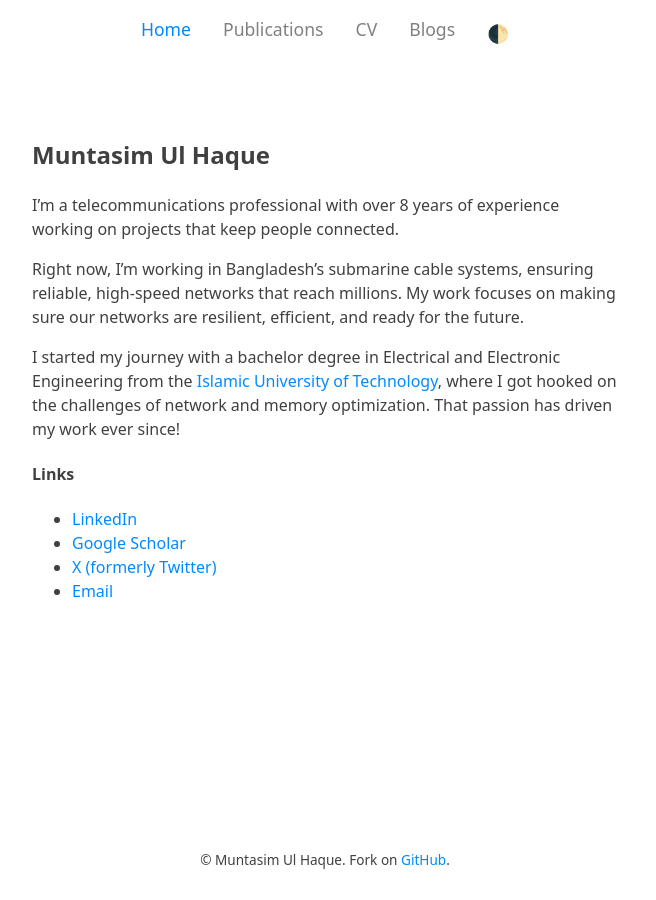
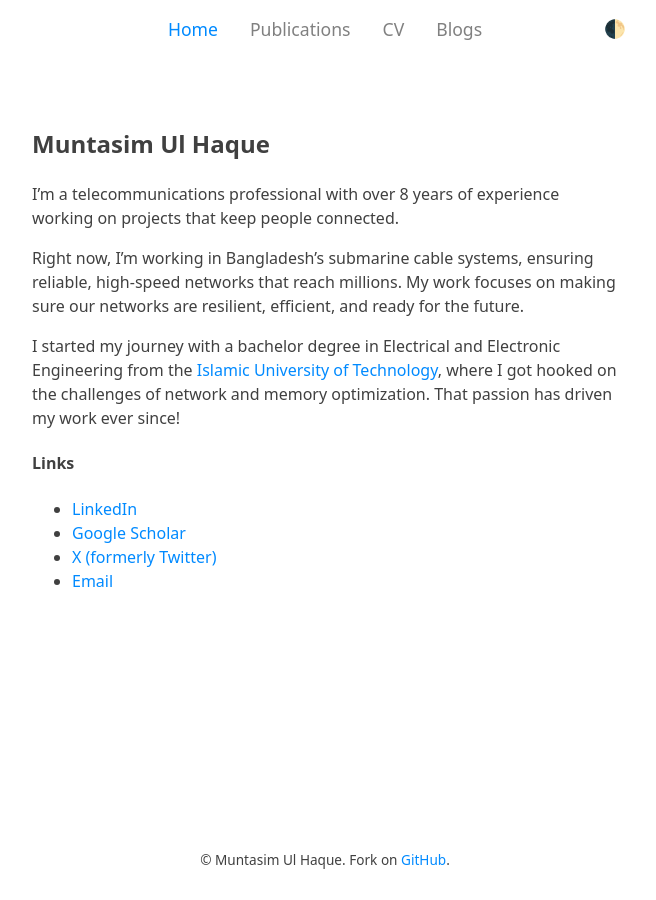
Before and after one commit to muntasimulhaque/muntasimulhaque.github.io, a Jekyll site: the page built from index.md, in a window 1280 px wide. Shown: the whole page, without its empty margins (315-971 px from the left). Built offline with Jekyll 4.4.1, drawn with Linux system fonts in a browser that asks for light colours; our own code applies the rules of GitHub Pages for plain Markdown files.

Commit message:
toggle to the top-right

```diff
--- a/_layouts/default.html
+++ b/_layouts/default.html
@@ -23,10 +23,8 @@
                        {% if page.url contains '/cv' %}aria-current="page"{% endif %}>CV</a></li>
                 <li><a href="{{ '/blog' | relative_url }}"
                        {% if page.url contains '/blog' %}aria-current="page"{% endif %}>Blogs</a></li>
-        <li>
+            </ul>
             <button id="theme-toggle" class="theme-toggle" aria-label="Toggle dark mode">🌓</button>
-        </li>
-    </ul>
         </nav>
     </header>
 
--- a/assets/css/main.css
+++ b/assets/css/main.css
@@ -19,7 +19,6 @@
     --navigation-menu-color: #808080;
 }
 
-/* Add these classes to enable theme toggle */
 :root[data-theme="dark"] {
     --primary-color: #E0E0E0;
     --background-color: #1A1A1A;
@@ -28,26 +27,6 @@
     --link-hover-color: #99CCFF;
     --selection-color: #1E3A8A;
     --navigation-menu-color: #A0A0A0;
-}
-
-.theme-toggle {
-    background: none;
-    border: none;
-    padding: 0.5rem;
-    cursor: pointer;
-    color: var(--navigation-menu-color);
-    font-size: 1.1em;
-    display: flex;
-    align-items: center;
-}
-
-.theme-toggle:hover {
-    color: var(--link-color);
-}
-
-.theme-toggle:focus {
-    outline: 2px solid var(--link-color);
-    outline-offset: 2px;
 }
 
 @media (prefers-color-scheme: dark) {
@@ -99,28 +78,11 @@ header {
     box-sizing: border-box;
 }
 
-a {
-    color: var(--link-color);
-    text-decoration: none;
-}
-
-a:hover {
-    color: var(--link-hover-color);
-    text-decoration: underline;
-}
-
-a:focus {
-    outline: 2px solid var(--link-color);
-    outline-offset: 2px;
-}
-
-a:visited {
-    color: var(--link-color);
-}
-
-::selection {
-    background-color: var(--selection-color);
-    color: var(--text-color);
+nav {
+    position: relative;
+    max-width: var(--max-content-width);
+    margin: 0 auto;
+    width: 100%;
 }
 
 nav ul {
@@ -131,6 +93,7 @@ nav ul {
     justify-content: center;
     flex-wrap: wrap;
     gap: 1rem;
+    position: relative;
 }
 
 nav li {
@@ -156,6 +119,55 @@ nav a:visited {
 nav a:hover {
     color: var(--link-color);
     text-decoration: none;
+}
+
+.theme-toggle {
+    position: absolute;
+    right: 0;
+    top: 50%;
+    transform: translateY(-50%);
+    background: none;
+    border: none;
+    padding: 0.5rem;
+    cursor: pointer;
+    color: var(--navigation-menu-color);
+    font-size: 1.1em;
+    display: flex;
+    align-items: center;
+    margin-right: 1rem;
+}
+
+.theme-toggle:hover {
+    color: var(--link-color);
+}
+
+.theme-toggle:focus {
+    outline: 2px solid var(--link-color);
+    outline-offset: 2px;
+}
+
+a {
+    color: var(--link-color);
+    text-decoration: none;
+}
+
+a:hover {
+    color: var(--link-hover-color);
+    text-decoration: underline;
+}
+
+a:focus {
+    outline: 2px solid var(--link-color);
+    outline-offset: 2px;
+}
+
+a:visited {
+    color: var(--link-color);
+}
+
+::selection {
+    background-color: var(--selection-color);
+    color: var(--text-color);
 }
 
 /* Blog list styles */
@@ -291,4 +303,12 @@ footer {
         padding: var(--container-padding-mobile);
         width: 100%;
     }
+
+    nav ul {
+        padding-right: 3rem;
+    }
+
+    .theme-toggle {
+        margin-right: 0.5rem;
+    }
 }
```
Lines whose indentation alone changed are shown as unchanged.
